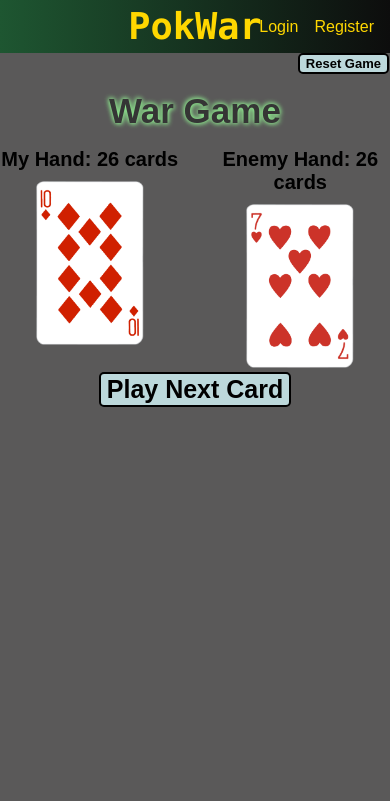
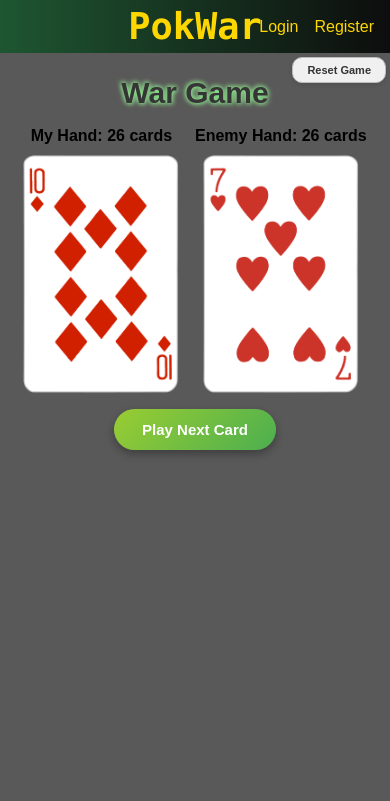
Before and after one commit to DawGlod/PokWar, a Django app: page /war/ in a window 390 px wide. Shown: the top 801 px of the page. Run offline with Django 5.2, Linux system fonts and the light colour scheme.

Commit message:
added responsibility handling for war + updated UI

```diff
--- a/base/templates/base/war.html
+++ b/base/templates/base/war.html
@@ -2,6 +2,7 @@
 {% load static %}
 <body>
     {% block content %}
+    <div id="war-container">
         <div style="text-align: right; margin-right: 1px;">
             <form method="post" action="{% url 'reset_war' %}">
                 {% csrf_token %}
@@ -16,9 +17,7 @@
                 <div class="war-hand" id="my-hand-count">My Hand: {{ my_hand }} cards</div>
                 <img src="{% static my_card_image %}" class="war-card" id="my-first">
             </div>
-        <div>
-            <h1 id="war-status">{% if war_status %}WAR{% endif %}</h1>
-        </div>
+
             <div>
                 <div class="war-hand" id="enemy-hand-count">Enemy Hand: {{ enemy_hand }} cards </div>
                 <img src="{% static enemy_card_image %}" class="war-card" id="enemy-first">
@@ -29,6 +28,7 @@
         <div class="play-button-box">
                 <button class="buttons" id="play-button" onclick="playNextCard()">Play Next Card</button>
         </div>
+    </div>
 
     <script src="{% static 'js/play_button.js' %}"></script>
     <script src="{% static 'js/war_ajax.js' %}"></script>
--- a/static/js/war_ajax.js
+++ b/static/js/war_ajax.js
@@ -16,7 +16,14 @@ function playNextCard() {
             document.getElementById('enemy-hand-count').innerText = `Enemy hand: ${data.enemy_hand} cards`;
             document.getElementById('my-first').src = `/static/${data.my_card_image}`;
             document.getElementById('enemy-first').src = `/static/${data.enemy_card_image}`;
-            document.getElementById('war-status').innerText = data.war_status ? 'WAR' : '';
+
+            const gameName = document.querySelector('.gamename');
+
+            if (data.war_status == true) {
+                gameName.classList.add('war-active');
+            } else {
+                gameName.classList.remove('war-active');
+            }
         }
     })
     .catch(error => console.error('Error:', error));
--- a/static/styles/style.css
+++ b/static/styles/style.css
@@ -140,6 +140,10 @@ a{
 }
 
 /* war-cards */
+#war-container{
+    height: 88vh;
+}
+
 .gamename{
     display: flex;
     text-align: center;
@@ -149,22 +153,32 @@ a{
     font-weight: bold;
     color: rgb(53, 53, 53);
     text-shadow: 1px 1px 5px lightgreen, -1px -1px 5px lightgreen;
+    margin-top: 6px;
 }
+
+.war-active {
+    animation: warPulse 1s infinite;
+}
+
 .war-hand{
     font-size: 20px;
     font-weight: bold;
     padding-bottom: 10px;
 }
 .war-card{
-    max-width: 60%;
-    height: auto;
+    max-height: 65vh;
+    aspect-ratio: 691 / 1056;
+    object-fit: contain;
+    width: 40vw;
 }
+
 .war-playboard{
     display: flex;
     justify-content: center;
     text-align: center;
     gap: 4%;
 }
+
 #war-status{
     font-size: 48px;
     font-weight: bold;
@@ -175,29 +189,62 @@ a{
     left: 47%;
     transform: translate(-50%, -50%);
 }
+
 /* war-buttons */
-#play-button{
-    font-size: 25px;
+#play-button {
+    font-size: 20px;
+    padding: 12px 28px;
+    background: linear-gradient(135deg, #9ACD32, #4CAF50);
+    color: #ffffff;
+    font-weight: bold;
+    border: none;
+    border-radius: 30px;
+    box-shadow: 0 4px 8px rgba(0, 0, 0, 0.3);
+    cursor: pointer;
+    transition: background 0.3s ease, transform 0.2s ease;
+    margin-top: 12px;
 }
-#reset-button{
-    font-size: 13px;
+
+#play-button:hover {
+    background: linear-gradient(135deg, #7CB518, #388E3C);
+    transform: translateY(-2px);
 }
-.play-button-box{
+
+#play-button:active {
+    background: linear-gradient(135deg, #5A9216, #2E7D32);
+    transform: scale(0.98);
+}
+
+.play-button-box {
     display: flex;
     text-align: center;
     justify-content: center;
 }
-.buttons{
-    background-color:rgb(188, 216, 219);
+
+#reset-button {
+    font-size: 13px;
     font-weight: bold;
-    border: 2px solid;
-    border-radius: 5px;
+    padding: 6px 14px;
+    background-color: #f0f0f0;
+    color: #333;
+    border: 1px solid #bbb;
+    border-radius: 10px;
+    cursor: pointer;
+    box-shadow: 0 2px 4px rgba(0,0,0,0.1);
+    transition: background-color 0.3s ease, transform 0.2s ease;
+    position: absolute;
+    top: 73px;
+    right: 4px;
 }
-.buttons:hover{
-    background-color: rgb(197, 197, 197);
+
+#reset-button:hover {
+    background-color: #e0e0e0;
+    transform: translateY(-1px);
 }
-.buttons:active{
-    background-color: rgb(178, 178, 250);
+
+#reset-button:active {
+    background-color: #d0d0d0;
+    transform: scale(0.97);
 }
 
 /* results */
@@ -363,27 +410,12 @@ a{
 }
 
 /* animations */
-@keyframes pulsate {
-    0% {
-        transform: scale(1);
+@keyframes warPulse {
+    0%, 100% {
+        text-shadow: 0 0 2px #ff0000, 0 0 4px #ff0000;
     }
     50% {
-        transform: scale(1.2);
-    }
-    100% {
-        transform: scale(1);
-    }
-}
-
-@keyframes glow {
-    0% {
-        text-shadow: 0 0 5px #fff, 0 0 10px #fff, 0 0 20px #ff0000, 0 0 30px #ff0000;
-    }
-    50% {
-        text-shadow: 0 0 10px #ff0000, 0 0 20px #ff0000, 0 0 40px #ff0000, 0 0 50px #ff0000;
-    }
-    100% {
-        text-shadow: 0 0 5px #fff, 0 0 10px #fff, 0 0 20px #ff0000, 0 0 30px #ff0000;
+        text-shadow: 0 0 4px #ff1a1a, 0 0 8px #ff1a1a;
     }
 }
 
@@ -405,4 +437,17 @@ a{
     #login-register-navbar{
         font-size: 16px;
     }
+    #reset-button{
+        top: 57px;
+        font-size: 11px;
+    }
+    #play-button{
+        font-size: 15px;
+    }
+    .war-hand{
+        font-size: 16px;
+    }
+    .gamename{
+        font-size: 30px;
+    }
 }
```
Lines whose indentation alone changed are shown as unchanged.
